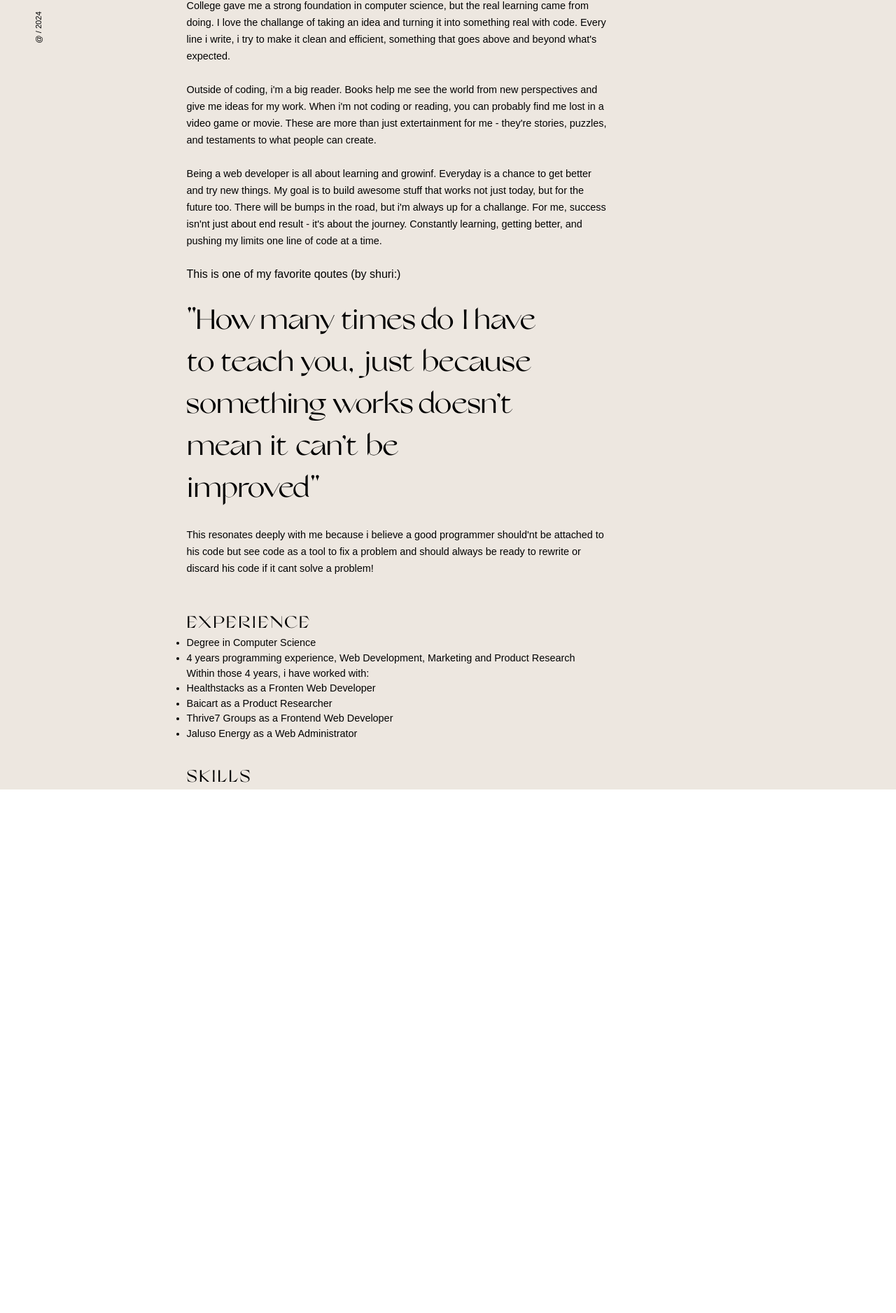
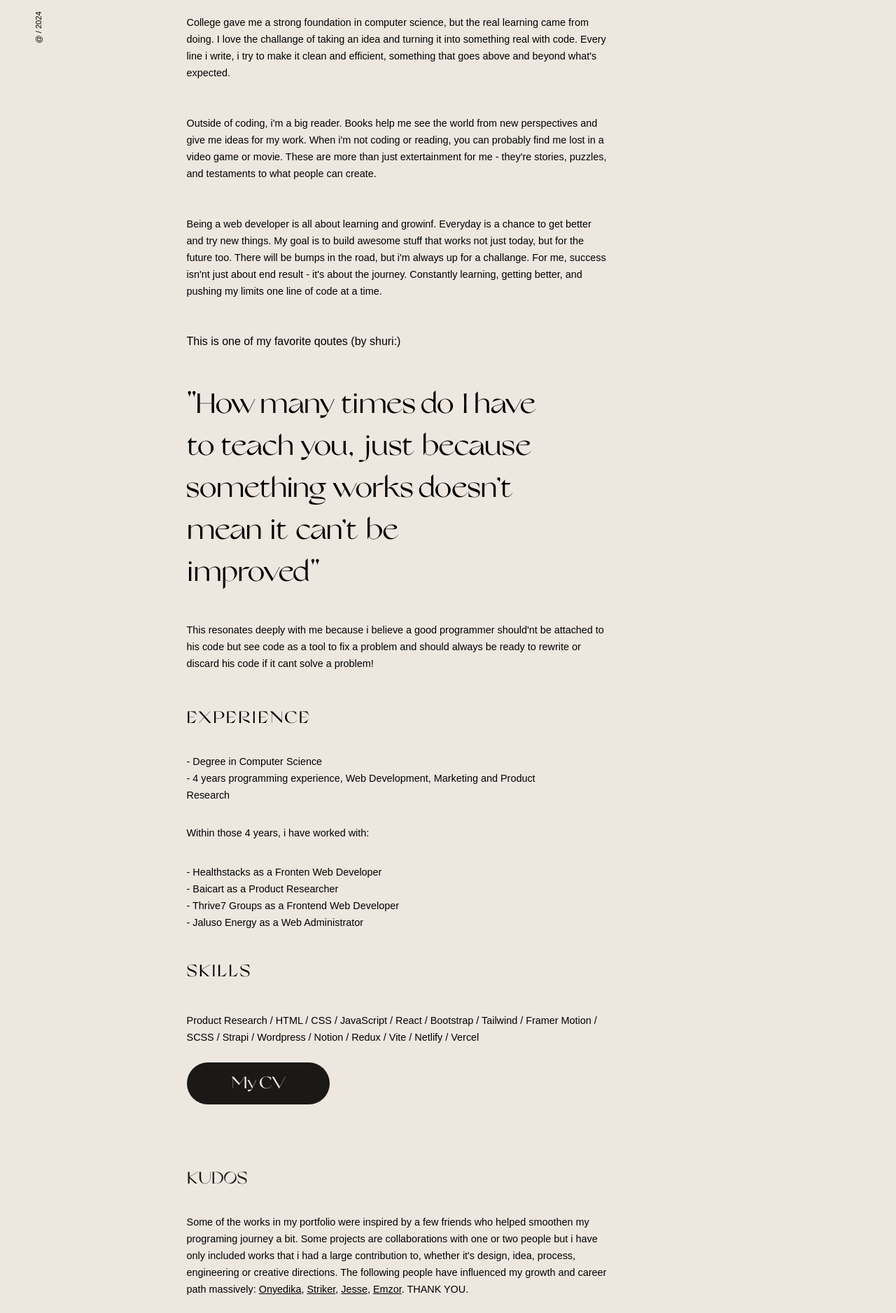
Before and after one commit to Vader4k/portfolio, a React (Vite) app: page /about in a window 1280 px wide. Shown: the part 698-2574 px from the top of the page at 70% size. Before the commit the page ends 1826 px from the top, so only its background shows below. Built offline with nearby package versions, Linux system fonts and the light colour scheme; a web font is replaced by a local one.

Commit message:
@add/ done wth about details

```diff
--- /dev/null
+++ b/src/components/Button.jsx
@@ -0,0 +1,13 @@
+import { Link } from "react-router-dom"
+
+const Button = ({ text, path }) => {
+  return (
+    <Link to={path}>
+        <button className="px-16 py-3 my-6 bg-text-50 text-bg-50 hover:px-28 rounded-[50px] transition-all text-[1.5rem] h1">
+            {text}
+        </button>
+    </Link>
+  )
+}
+
+export default Button
--- a/src/pages/About.jsx
+++ b/src/pages/About.jsx
@@ -1,3 +1,5 @@
+import { Link } from "react-router-dom"
+import Button from "../components/Button"
 
 
 const About = () => {
@@ -11,19 +13,19 @@ const About = () => {
           Now i have found my passion in creating digital experiences on the web.
         </p>
 
-        <p className="my-6 text-[0.9rem] max-w-[600px] leading-6">
+        <p className="py-6 text-[0.9rem] max-w-[600px] leading-6">
           College gave me a strong foundation in computer science, but the real learning came from doing. I love the challange of taking an idea and turning it into something real with code. Every line i write, i try to make it clean and efficient, something that goes above and beyond what{"'"}s expected.
         </p>
 
-        <p className="my-6 text-[0.9rem] max-w-[600px] leading-6">
+        <p className="py-6 text-[0.9rem] max-w-[600px] leading-6">
           Outside of coding, i{"'"}m a big reader. Books help me see the world from new perspectives and give me ideas for my work. When i{"'"}m not coding or reading, you can probably find me lost in a video game or movie. These are more than just extertainment for me - they{"'"}re stories, puzzles, and testaments to what people can create.
         </p>
-        <p className="my-6 text-[0.9rem] max-w-[600px] leading-6">
+        <p className="py-6 text-[0.9rem] max-w-[600px] leading-6">
           Being a web developer is all about learning and growinf. Everyday is a chance to get better and try new things. My goal is to build awesome stuff that works not just today, but for the future too.
           There will be bumps in the road, but i{"'"}m always up for a challange. For me, success isn{"'"}nt just about end result - it{"'"}s about the journey. Constantly learning, getting better, and pushing my limits one line of code at a time.
         </p>
 
-        <p className="my-4">
+        <p className="py-6">
           This is one of my favorite qoutes (by shuri:)
         </p>
 
@@ -31,28 +33,40 @@ const About = () => {
           {'"'}How many times do I have to teach you, just because something works doesn’t mean it can’t be improved{'"'}
         </h1>
 
-        <p className="my-4 text-[0.9rem] max-w-[600px] leading-6">
+        <p className="py-4 text-[0.9rem] max-w-[600px] leading-6">
           This resonates deeply with me because i believe a good programmer should{"'"}nt be attached to his code but see code as a tool to fix a problem and should always be ready to rewrite or discard his code if it cant solve a problem!
         </p>
 
 
-        <h1 className="h1 text-[1.5rem] pt-8 tracking-widest">EXPERIENCE</h1>
-        <ul className="text-[0.9rem] list-disc">
-          <li>Degree in Computer Science</li>
-          <li>4 years programming experience, Web Development, Marketing and Product Research</li>
+        <h1 className="h1 text-[1.5rem] py-8 tracking-widest">EXPERIENCE</h1>
+        <ul className="text-[0.9rem] leading-6 max-w-[550px]">
+          <li>- Degree in Computer Science</li>
+          <li>- 4 years programming experience, Web Development, Marketing and Product Research</li>
         </ul>
 
-        <p className="text-[0.9rem]">Within those 4 years, i have worked with:</p>
-        <ul className="text-[0.9rem] list-disc">
-          <li>Healthstacks as a Fronten Web Developer</li>
-          <li>Baicart as a Product Researcher</li>
-          <li>Thrive7 Groups as a Frontend Web Developer</li>
-          <li>Jaluso Energy as a Web Administrator</li>
+        <p className="text-[0.9rem] py-8">Within those 4 years, i have worked with:</p>
+        <ul className="text-[0.9rem] leading-6">
+          <li>- Healthstacks as a Fronten Web Developer</li>
+          <li>- Baicart as a Product Researcher</li>
+          <li>- Thrive7 Groups as a Frontend Web Developer</li>
+          <li>- Jaluso Energy as a Web Administrator</li>
         </ul>
 
-        <h1 className="h1 text-[1.5rem] pt-8 tracking-widest">SKILLS</h1>
-        <div>
+        <h1 className="h1 text-[1.5rem] py-10 tracking-widest">SKILLS</h1>
+        <div className="max-w-[600px] leading-6 text-[0.9rem]">
+          Product Research / HTML / CSS / JavaScript / React / Bootstrap / Tailwind / Framer Motion / SCSS / Strapi / Wordpress / Notion / Redux / Vite / Netlify / Vercel
+        </div>
 
+        <Button text="My CV" path="https://docs.google.com/document/d/1u77out_Srn5qkwXgBo-l66618edQwWEJ2LO381OpwqE/edit"/>
+
+        <div className="py-8">
+          <h1 className="h1 text-[1.5rem] text-text-50 py-8">KUDOS</h1>
+          <div className="text-[0.9rem] leading-6 max-w-[600px]">
+            Some of the works in my portfolio  were inspired by a few friends who helped smoothen my programing journey a bit. Some projects are collaborations with one or two people but i have only included works that i had a large contribution to, whether it{"'"}s design, idea, process, engineering or creative directions.
+            The following people have influenced my growth and career path massively: <Link className="underline hover:line-through transition-all">Onyedika</Link>, <Link  className="underline hover:line-through transition-all">Striker</Link>, <Link className="underline hover:line-through transition-all">Jesse</Link>, <Link className="underline hover:line-through transition-all">Emzor</Link>. <span>THANK YOU.</span>
+          </div>
+
+          <Button text="Contact me" path='/contact'/>
         </div>
       </div>
 
```
